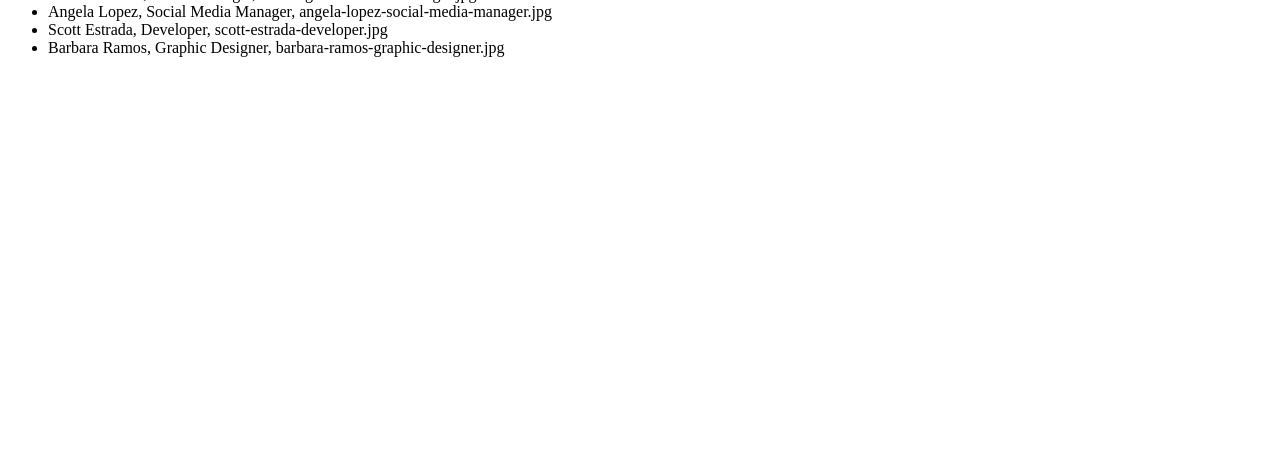
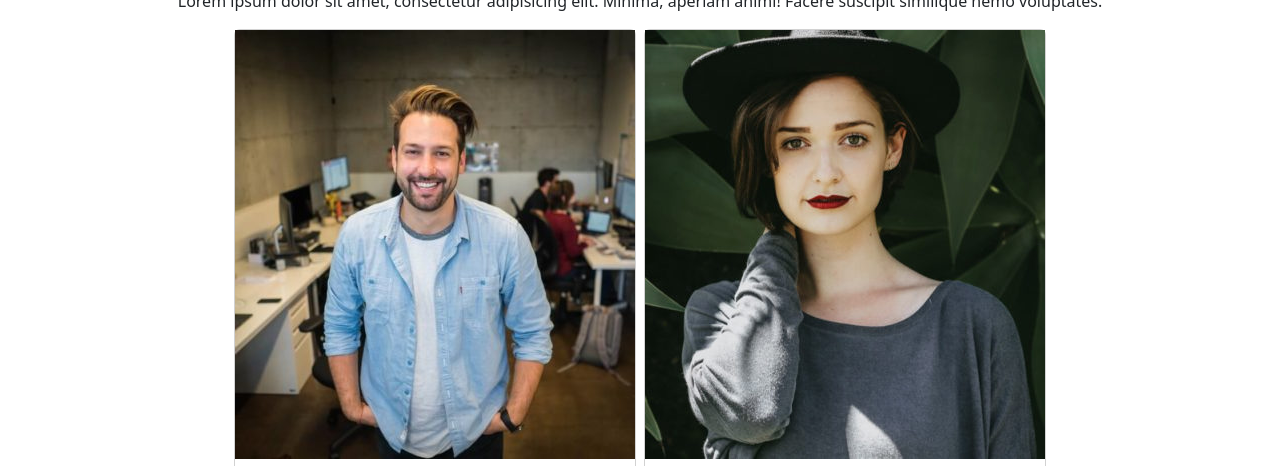
Before and after one commit to marcomazzotti/js-our-team, a plain HTML site: page index.html in a window 1280 px wide. Shown: the part 67-533 px from the top of the page. Drawn offline with nearby package versions, Linux system fonts and the light colour scheme.

Commit message:
Add: bonus 1 and Bonus 2

```diff
--- a/index.html
+++ b/index.html
@@ -4,11 +4,20 @@
   <meta charset="UTF-8">
   <meta http-equiv="X-UA-Compatible" content="IE=edge">
   <meta name="viewport" content="width=device-width, initial-scale=1.0">
+  <link href="https://cdn.jsdelivr.net/npm/bootstrap@5.3.0-alpha1/dist/css/bootstrap.min.css" rel="stylesheet"
+  integrity="sha384-GLhlTQ8iRABdZLl6O3oVMWSktQOp6b7In1Zl3/Jr59b6EGGoI1aFkw7cmDA6j6gD" crossorigin="anonymous">
   <title>Document</title>
 </head>
 <body>
 
-  <ul></ul>
+  <!-- <ul></ul> -->
+  <div class="container-fluid d-flex-column justify-content-center text-center">
+    <h1 class="text-center">Our Team</h1>
+    <p>Lorem ipsum dolor sit amet, consectetur adipisicing elit. Minima, aperiam animi! Facere suscipit similique nemo voluptates.</p>
+    <div class="container d-flex flex-wrap justify-content-center align-items-center gap-2" id="container">
+
+    </div>
+</div>
 
   <script src="js/script.js"></script>
 </body>
--- a/js/script.js
+++ b/js/script.js
@@ -49,9 +49,23 @@ for(let i = 0; i < teamArray.length; i++){
   console.log(currentMember.name, currentMember.role, currentMember.image);
 }
 
-///MILESTONE 2
-let teamList = document.querySelector("ul");
-for(let i = 0; i < teamArray.length; i++){
+// ///MILESTONE 2
+// let teamList = document.querySelector("ul");
+// for(let i = 0; i < teamArray.length; i++){
+//     let currentMember = teamArray[i];
+//     teamList.innerHTML += `<li>${currentMember.name}, ${currentMember.role}, ${currentMember.image}</li>`;
+// }
+
+// Bonus 1 e 2
+let rowItems = document.getElementById('container');
+ for(let i = 0; i < teamArray.length; i++){
     let currentMember = teamArray[i];
-    teamList.innerHTML += `<li>${currentMember.name}, ${currentMember.role}, ${currentMember.image}</li>`;
-}
+     rowItems.innerHTML += `
+        <div class="card">
+            <img src="img/${currentMember.image}" alt="">
+            <div class="card-body text-center">
+              <h2>${currentMember.name}</h2>
+              <p>${currentMember.role}</p>
+            </div>
+          </div>`;
+ }
```
